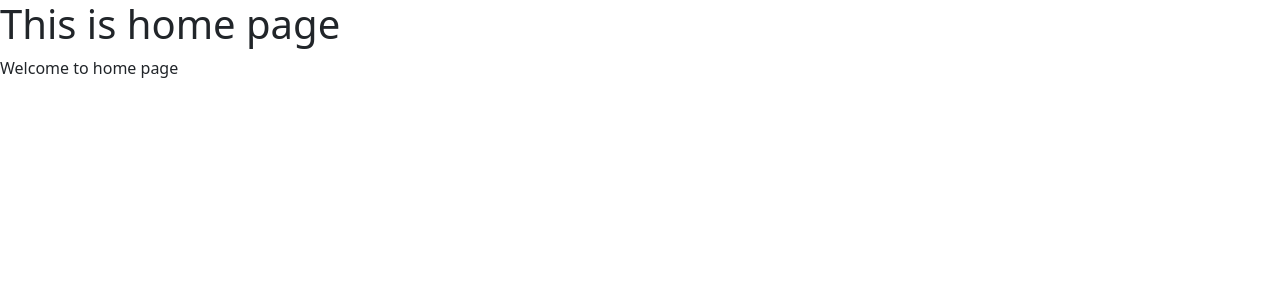
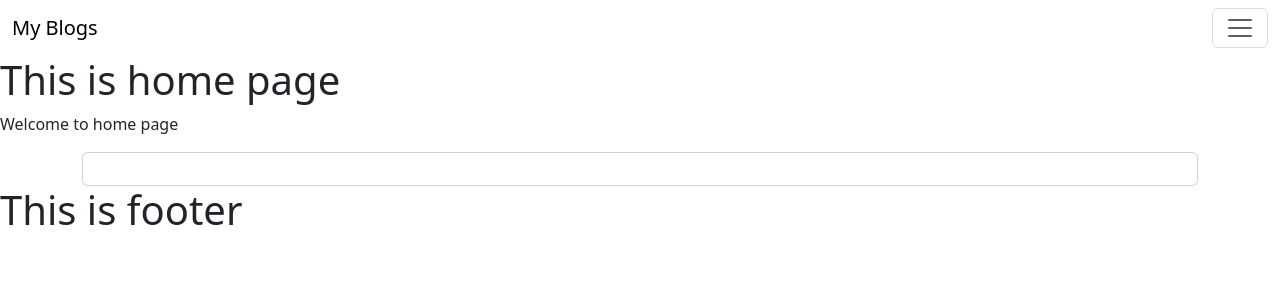
Before and after one commit to Abhijeet-Pathare/blog-frontend, a React (Create React App) app in the folder blog-app/: page /home in a window 1280 px wide. Shown: the top 300 px of the page. Built offline with nearby package versions, Linux system fonts and the light colour scheme.

Commit message:
added navbar from reactstarap

```diff
--- a/blog-app/src/App.js
+++ b/blog-app/src/App.js
@@ -5,6 +5,8 @@ import Home from './pages/Home';
 import Login from './pages/Login';
 import Signup from './pages/Signup';
 import About from './pages/About';
+import CustomNavbar from './components/CustomNavbar';
+import Services from './pages/Services';
 
 function App() {
   return (
@@ -12,9 +14,11 @@ function App() {
     <Routes>
 
     <Route path="home" element={<Home />}/>
+    <Route path="/" element={<Home />}/>
     <Route path="login" element={<Login />}/>
     <Route path="signup" element={<Signup />}/>
     <Route path="about" element={<About />}/>
+    <Route path="services" element={<Services />}/>
     </Routes>
     </BrowserRouter>
   );
--- a/blog-app/src/components/Base.js
+++ b/blog-app/src/components/Base.js
@@ -1,10 +1,10 @@
 import React from 'react'
+import CustomNavbar from './CustomNavbar'
 
 function Base({title="Welcome to our website",children}) {
   return (
-    <div className='container-fluid'>
-      <h1>This is header</h1>
-
+    <div className='container-fluid p-0'>
+      <CustomNavbar />
         {children}
 
       <h1>This is footer</h1>
--- /dev/null
+++ b/blog-app/src/components/CustomNavbar.jsx
@@ -0,0 +1,63 @@
+import React, { useState } from 'react';
+import { NavLink as ReactLink}  from 'react-router-dom';
+
+import {
+  Collapse,
+  Navbar,
+  NavbarToggler,
+  NavbarBrand,
+  Nav,
+  NavItem,
+  NavLink,
+  UncontrolledDropdown,
+  DropdownToggle,
+  DropdownMenu,
+  DropdownItem,
+  NavbarText,
+} from 'reactstrap';
+
+function CustomNavbar(args) {
+  const [isOpen, setIsOpen] = useState(false);
+
+  const toggle = () => setIsOpen(!isOpen);
+
+  return (
+    <div>
+    <Navbar {...args}>
+      <NavbarBrand tag={ReactLink} to="/">My Blogs</NavbarBrand>
+      <NavbarToggler onClick={toggle} />
+      <Collapse isOpen={isOpen} navbar>
+        <Nav className="me-auto" navbar>
+          <NavItem>
+            <NavLink tag={ReactLink} to="/about">About</NavLink>
+          </NavItem>
+          <NavItem>
+            <NavLink tag={ReactLink} to="/login">
+              Login
+            </NavLink>
+          </NavItem>
+          <NavItem>
+            <NavLink tag={ReactLink} to="/signup">
+              Signup
+            </NavLink>
+          </NavItem>
+          <UncontrolledDropdown nav inNavbar>
+            <DropdownToggle nav caret>
+              Options
+            </DropdownToggle>
+            <DropdownMenu right>
+              <DropdownItem tag={ReactLink} to="/services">Services</DropdownItem>
+              <DropdownItem>Option 2</DropdownItem>
+              <DropdownItem divider />
+              <DropdownItem>Reset</DropdownItem>
+            </DropdownMenu>
+          </UncontrolledDropdown>
+        </Nav>
+        <NavLink href="https://youtu.be/ebdqFXCbZ-I?si=b0eQIyhLX8X-oeNR">Youtube</NavLink>
+      </Collapse>
+    </Navbar>
+  </div>
+);
+}
+
+export default CustomNavbar;
--- a/blog-app/src/pages/About.js
+++ b/blog-app/src/pages/About.js
@@ -3,9 +3,11 @@ import Base from '../components/Base'
 
 function About() {
   return (
+    <div>
    <Base>
    <h1>This is about page</h1>
    </Base>
+   </div>
   )
 }
 
--- a/blog-app/src/pages/Home.js
+++ b/blog-app/src/pages/Home.js
@@ -1,10 +1,22 @@
 import React from 'react'
+import CustomNavbar from '../components/CustomNavbar'
+import Base from '../components/Base'
 
 function Home() {
     return (
         <div>
+            <Base>
                 <h1>This is home page</h1>
                 <p>Welcome to home page</p>
+
+                <div className="container">
+                    <div className="card">
+                        <div className="card-body">
+
+                        </div>
+                    </div>
+                </div>
+            </Base>
         </div>
     )
 }
--- a/blog-app/src/pages/Login.js
+++ b/blog-app/src/pages/Login.js
@@ -1,11 +1,14 @@
 import React from 'react'
+import Base from '../components/Base'
 
 function Login() {
   return (
+  <Base>
     <div>
       <h1>This is login page</h1>
         <p>Welcome to login page</p>
     </div>
+  </Base>
   )
 }
 
--- /dev/null
+++ b/blog-app/src/pages/Services.jsx
@@ -0,0 +1,12 @@
+import React from 'react'
+import Base from '../components/Base'
+
+function Services() {
+  return (
+    <Base>
+        <h1>This is services page</h1>
+    </Base>
+  )
+}
+
+export default Services
--- a/blog-app/src/pages/Signup.js
+++ b/blog-app/src/pages/Signup.js
@@ -1,11 +1,14 @@
 import React from 'react'
+import Base from '../components/Base'
 
 function Signup() {
   return (
+    <Base>
     <div>
       <h1>This is Signup page</h1>
         <p>Welcome to Signup page</p>
     </div>
+    </Base>
   )
 }
 
```
Also changed, not shown: blog-app/src/Steps.md (+7 -0 lines). Lines whose indentation alone changed are shown as unchanged.
